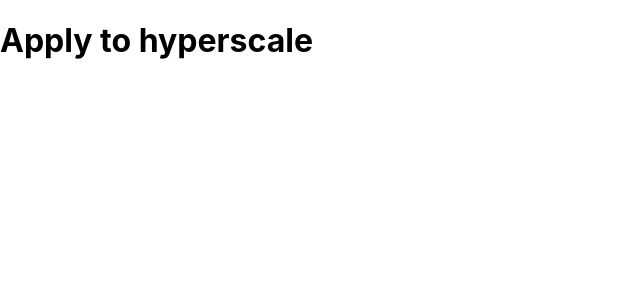
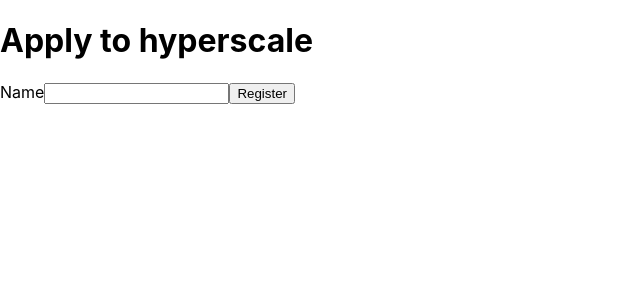
Before and after one commit to metasj/frontend, a Next.js app in the folder hs-web/: page /apply in a window 1280 px wide. Shown: the top 300 px of the page, without its empty margins (0-640 px from the left). Built offline with nearby package versions, Linux system fonts and the light colour scheme.

Commit message:
form w api

```diff
--- a/hs-web/components/forms/application.js
+++ b/hs-web/components/forms/application.js
@@ -4,12 +4,23 @@ export const ApplicationForm = () => {
     const registerUser = async event => {
         event.preventDefault() // don't redirect the page
 
+        const res = await fetch('/api/apply', {
+            body: JSON.stringify({
+              name: event.target.name.value
+            }),
+            headers: {
+              'Content-Type': 'application/json'
+            },
+            method: 'POST'
+          })
+
+          const result = await res.json()
     }
 
     return (
         <form onSubmit={registerUser}>
             <label htmlFor="name">Name</label>
-            <input id="name" type="text" autoComplete="name" required />
+            <input id="name" name="name" type="text" autoComplete="name" required />
             <button type="submit">Register</button>
         </form>
     )
--- /dev/null
+++ b/hs-web/pages/api/apply.js
@@ -0,0 +1,4 @@
+
+export default function handler(req, res) {
+    res.status(200).json({ name: req.body.name })
+}
--- a/hs-web/pages/apply/index.js
+++ b/hs-web/pages/apply/index.js
@@ -1,6 +1,10 @@
+import { ApplicationForm } from '../../components/forms/application'
+
 const Apply = () => {
     return (
-        <div><h1>Apply to hyperscale</h1>
+        <div>
+            <h1>Apply to hyperscale</h1>
+            <ApplicationForm />
         </div>
     )
 };
```
